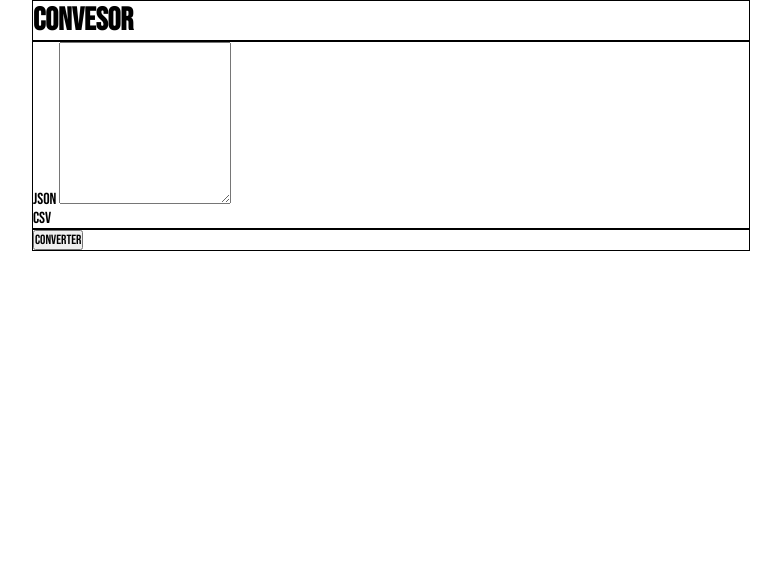
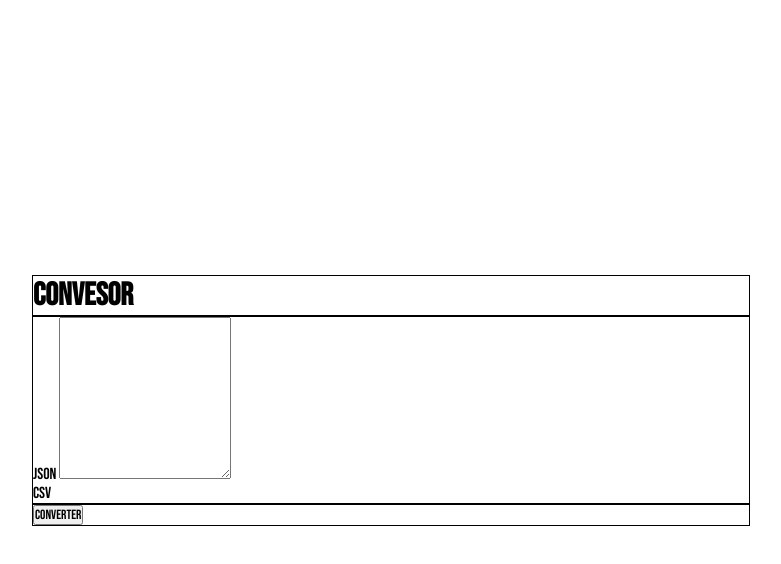
Before and after one commit to AlexJr22/JSON-TO-CSV, a plain HTML site: page index.html in a window 1280 px wide. Shown: the whole page, without its empty margins (249-1030 px from the left). Drawn offline with Linux system fonts and the light colour scheme.

Commit message:
centralizando os items verticalmente

```diff
--- a/css/style.css
+++ b/css/style.css
@@ -10,25 +10,26 @@
 body {
   width: 100vw;
   height: 100vh;
+  display: flex;
+  flex-direction: column;
+  justify-content: center;
+  align-items: center;
 }
 
 h1 {
   border: 1px solid black;
   width: 56.1%;
   min-width: 700px;
-  margin-inline: auto;
 }
 
 main {
   border: 1px solid black;
   width: 56.1%;
   min-width: 700px;
-  margin-inline: auto;
 }
 
 #containerBtn {
   border: 1px solid black;
   width: 56.1%;
   min-width: 700px;
-  margin-inline: auto;
 }
```
